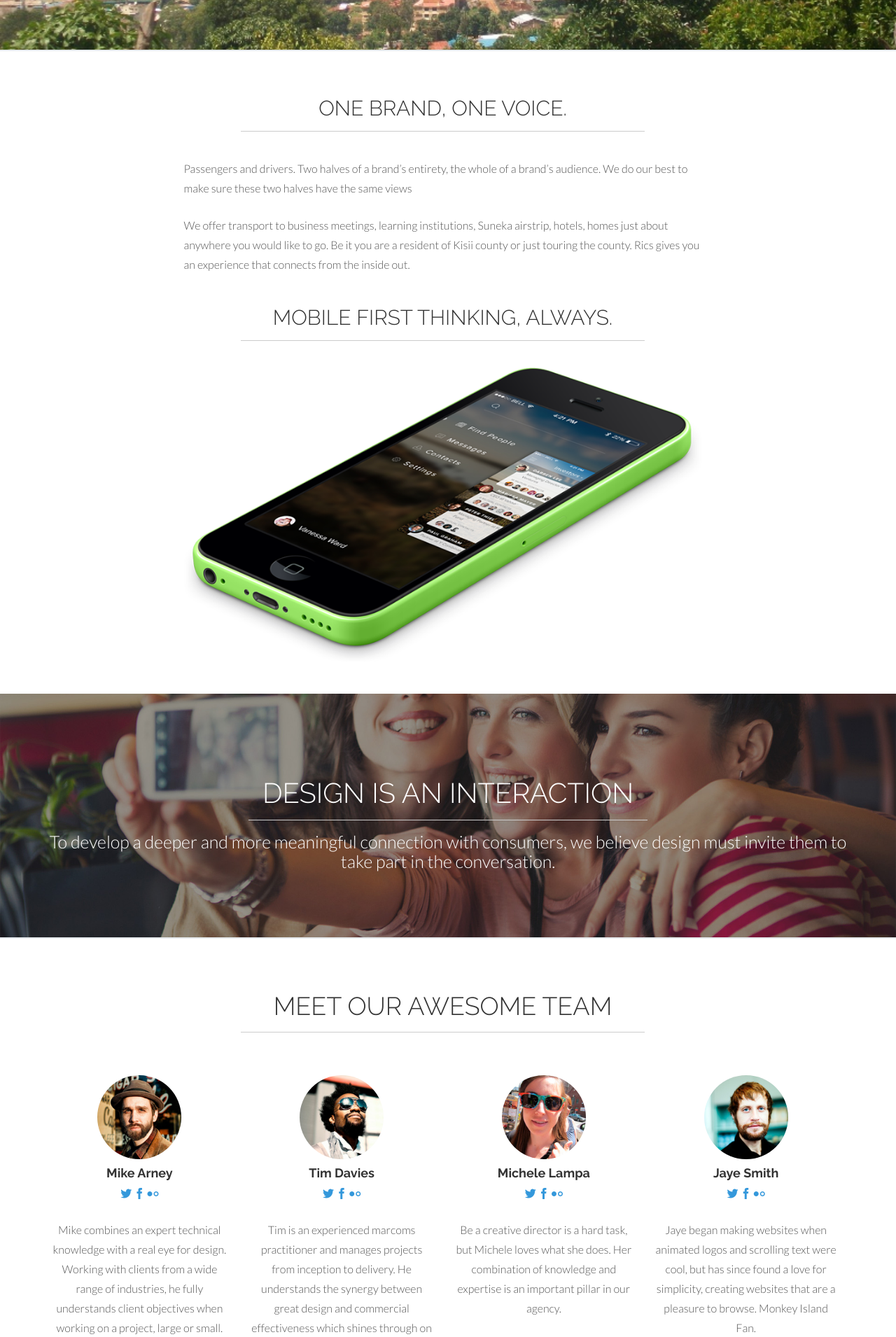
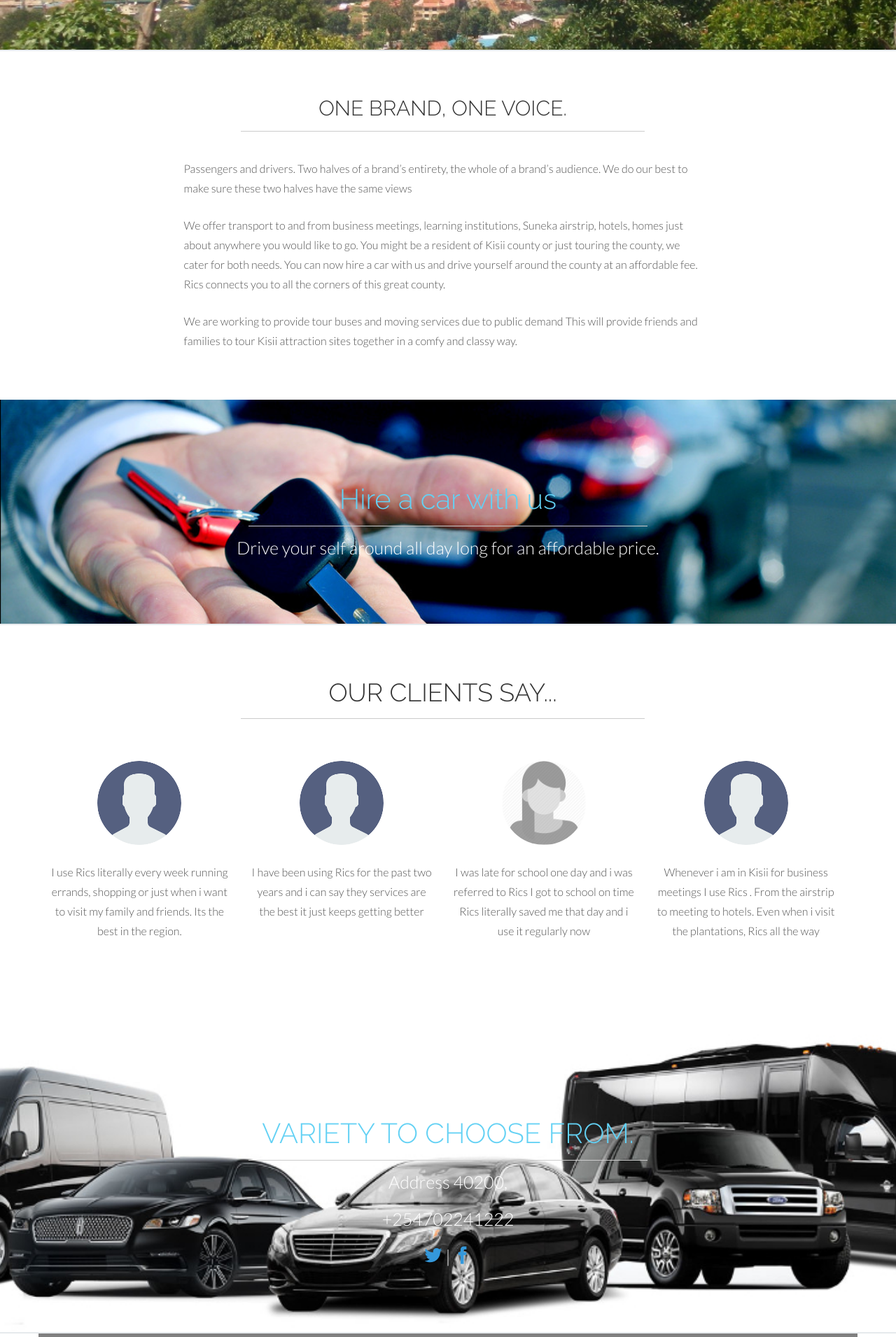
Before and after one commit to cesswairimu/Rics, a PHP site: page / in a window 1280 px wide. Shown: the part 1769-3679 px from the top of the page at 70% size. Run offline with PHP 8.4, Linux system fonts and the light colour scheme.

Commit message:
add images

```diff
--- a/assets/css/main.css
+++ b/assets/css/main.css
@@ -400,12 +400,12 @@ a:after {
 
 .textdivider h1 {
 	padding-top: 70px;
-	color: white;
+	color: #63D1F4;
 	font-size: 40px;
 }
 
 .textdivider p {
-	color: white;
+	color:white;
 	font-size: 25px;
 }
 
@@ -417,20 +417,21 @@ a:after {
 }
 
 .divider2 {
-	background-image: url('../img/bg/divider2.jpg')
-}
-
-.divider3 {
-	background-image: url('../img/bg/divider3.jpg');
-	margin-top: 0px;
-}
-
-.divider4 {
-	background-image: url('../img/bg/divider4.jpg')
+	background-image: url('../img/hire.jpg')
 }
 
 .divider6 {
-	background-image: url('../img/bg/divider6.jpg')
+	background-image: url('../img/fleet.jpg')
+}
+
+#footer {
+background-color: black;
+text-align: center;
+height: 50px;
+}
+
+h4 {
+color: white;
 }
 
 
@@ -610,6 +611,10 @@ a:after {
 	background: #f2f2f2;
 }
 
+#contact{
+    background-color: gray;
+}
+
 
 /* ==========================================================================
    MEDIA QUERIES
--- a/index.html
+++ b/index.html
@@ -147,21 +147,18 @@
 				<div class="col-lg-offset-2 col-lg-8">
 					<p>Passengers and drivers. Two halves of a brand’s entirety, the whole of a brand’s audience. We do our
                     best to make sure these two halves have the same views </p>
-					<p>We offer transport to business meetings, learning institutions,
+					<p>We offer transport to and from business meetings, learning institutions,
                     Suneka airstrip, hotels, homes just about anywhere you would like to go.
-                    Be it you are a resident of Kisii county or just touring the
-                    county. Rics gives you an experience that connects from the inside out.</p>
-					<p></p>
+                    You might be a resident of Kisii county or just touring the
+                    county, we cater for both needs.
+                    You can now hire a car with us and drive yourself around the county at an affordable fee.
+                    Rics connects you to all the corners of this great county.</p>
+					<p>
+                    We are working to provide tour buses and moving services  due to public demand
+                    This will provide friends and families to tour Kisii attraction sites together
+                    in a comfy and classy way.
+                    </p>
 				</div><!-- col-lg -->
-			</div><!-- row -->
-
-			<div class="row">
-				<h2 class="centered">MOBILE FIRST THINKING, ALWAYS.</h2>
-				<hr>
-				<br>
-				<div class="col-lg-offset-2 col-lg-8">
-					<img class="img-responsive" src="assets/img/iphone.png" alt="">
-				</div><!-- col -->
 			</div><!-- row -->
 		</div><!-- container -->
 
@@ -169,9 +166,9 @@
 		<!-- ==== SECTION DIVIDER2 -->
 		<section class="section-divider textdivider divider2">
 			<div class="container">
-				<h1>DESIGN IS AN INTERACTION</h1>
+				<h1>Hire a car with us</h1>
 				<hr>
-				<p>To develop a deeper and more meaningful connection with consumers, we believe design must invite them to take part in the conversation.</p>
+				<p>Drive your self around all day long for an affordable price.                </p>
 			</div><!-- container -->
 		</section><!-- section -->
 
@@ -179,329 +176,77 @@
 		<div class="container" id="team" name="team">
 		<br>
 			<div class="row white centered">
-				<h1 class="centered">MEET OUR AWESOME TEAM</h1>
+				<h1 class="centered">OUR CLIENTS SAY...</h1>
 				<hr>
 				<br>
 				<br>
 				<div class="col-lg-3 centered">
-					<img class="img img-circle" src="assets/img/team/team01.jpg" height="120px" width="120px" alt="">
+					<img class="img img-circle" src="assets/img/team/male.png" height="120px" width="120px" alt="">
+                    <p> I use Rics literally every week running errands, shopping or just when i want to
+                    visit my family and friends. Its the best in the region.
 					<br>
-					<h4><b>Mike Arney</b></h4>
-					<a href="#" class="icon icon-twitter"></a>
-					<a href="#" class="icon icon-facebook"></a>
-					<a href="#" class="icon icon-flickr"></a>
-					<p>Mike combines an expert technical knowledge with a real eye for design. Working with clients from a wide range of industries, he fully understands client objectives when working on a project, large or small.</p>
+					<h4><b>Mikey Salama</b></h4>
 				</div><!-- col-lg-3 -->
 
 				<div class="col-lg-3 centered">
-					<img class="img img-circle" src="assets/img/team/team02.jpg" height="120px" width="120px" alt="">
+					<img class="img img-circle" src="assets/img/team/male.png" height="120px" width="120px" alt="">
+                    <p>I have been using Rics for the past two years and i can say they
+                    services are the best it just keeps getting better </p>
 					<br>
-					<h4><b>Tim Davies</b></h4>
-					<a href="#" class="icon icon-twitter"></a>
-					<a href="#" class="icon icon-facebook"></a>
-					<a href="#" class="icon icon-flickr"></a>
-					<p>Tim is an experienced marcoms practitioner and manages projects from inception to delivery. He understands the synergy between great design and commercial effectiveness which shines through on every project.</p>
+					<h4><b>Timo Mmoja</b></h4>
 				</div><!-- col-lg-3 -->
 
 				<div class="col-lg-3 centered">
-					<img class="img img-circle" src="assets/img/team/team03.jpg" height="120px" width="120px" alt="">
+					<img class="img img-circle" src="assets/img/team/female.png" height="120px" width="120px" alt="">
+                    <p> I was late for school one day and i was referred to Rics
+                    I got to school on time Rics literally saved me that day and i use it regularly now</p>
 					<br>
-					<h4><b>Michele Lampa</b></h4>
-					<a href="#" class="icon icon-twitter"></a>
-					<a href="#" class="icon icon-facebook"></a>
-					<a href="#" class="icon icon-flickr"></a>
-					<p>Be a creative director is a hard task, but Michele loves what she does. Her combination of knowledge and expertise is an important pillar in our agency.</p>
+					<h4><b>Stacy Daniels</b></h4>
 				</div><!-- col-lg-3 -->
 
 				<div class="col-lg-3 centered">
-					<img class="img img-circle" src="assets/img/team/team04.jpg" height="120px" width="120px" alt="">
+					<img class="img img-circle" src="assets/img/team/male.png" height="120px" width="120px" alt="">
+                    <p> Whenever i am in Kisii for business meetings I use Rics
+                    . From the airstrip to meeting to hotels. Even when i visit the plantations, Rics all the way </p>
 					<br>
-					<h4><b>Jaye Smith</b></h4>
-					<a href="#" class="icon icon-twitter"></a>
-					<a href="#" class="icon icon-facebook"></a>
-					<a href="#" class="icon icon-flickr"></a>
-					<p>Jaye began making websites when animated logos and scrolling text were cool, but has since found a love for simplicity, creating websites that are a pleasure to browse. Monkey Island Fan.</p>
+					<h4><b>Jaden Mullah</b></h4>
 				</div><!-- col-lg-3 -->
 
 			</div><!-- row -->
 		</div><!-- container -->
 
-		<!-- ==== GREYWRAP ==== -->
-		<div id="greywrap">
-			<div class="container">
-				<div class="row">
-					<div class="col-lg-8 centered">
-						<img class="img-responsive" src="assets/img/macbook.png" align="">
-					</div>
-					<div class="col-lg-4">
-						<h2>We Are Hiring!</h2>
-						<p>Do you want to be one of use? Sure you want, because we are an awesome team!. Here we work hard every day to craft pixel perfect sites.</p>
-						<p><a class="btn btn-success">Contact Us</a></p>
-					</div>
-				</div><!-- row -->
-			</div>
-			<br>
-			<br>
-		</div><!-- greywrap -->
-
-		<!-- ==== SECTION DIVIDER3 -->
-		<section class="section-divider textdivider divider3">
-			<div class="container">
-				<h1>DESIGN SOLVE PROBLEMS</h1>
-				<hr>
-				<p>From the purely practical to the richly philosophical, design is the solution to a host of challenges.</p>
-			</div><!-- container -->
-		</section><!-- section -->
-
-		<!-- ==== PORTFOLIO ==== -->
-		<div class="container" id="portfolio" name="portfolio">
-		<br>
-			<div class="row">
-				<br>
-				<h1 class="centered">WE CREATE COOL STUFF</h1>
-				<hr>
-				<br>
-				<br>
-			</div><!-- /row -->
-			<div class="container">
-			<div class="row">
-
-				<!-- PORTFOLIO IMAGE 1 -->
-				<div class="col-md-4 ">
-			    	<div class="grid mask">
-						<figure>
-							<img class="img-responsive" src="assets/img/portfolio/folio01.jpg" alt="">
-							<figcaption>
-								<h5>DASHBOARD</h5>
-								<a data-toggle="modal" href="#myModal" class="btn btn-primary btn-lg">Take a Look</a>
-							</figcaption><!-- /figcaption -->
-						</figure><!-- /figure -->
-			    	</div><!-- /grid-mask -->
-				</div><!-- /col -->
-
-
-						 <!-- MODAL SHOW THE PORTFOLIO IMAGE. In this demo, all links point to this modal. You should create
-						      a modal for each of your projects. -->
-
-						  <div class="modal fade" id="myModal" tabindex="-1" role="dialog" aria-labelledby="myModalLabel" aria-hidden="true">
-						    <div class="modal-dialog">
-						      <div class="modal-content">
-						        <div class="modal-header">
-						          <button type="button" class="close" data-dismiss="modal" aria-hidden="true">&times;</button>
-						          <h4 class="modal-title">Project Title</h4>
-						        </div>
-						        <div class="modal-body">
-						          <p><img class="img-responsive" src="assets/img/portfolio/folio01.jpg" alt=""></p>
-						          <p>This project was crafted for Some Name corp. Detail here a little about your job requirements and the tools used. Tell about the challenges faced and what you and your team did to solve it.</p>
-						          <p><b><a href="#">Visit Site</a></b></p>
-						        </div>
-						        <div class="modal-footer">
-						          <button type="button" class="btn btn-default" data-dismiss="modal">Close</button>
-						        </div>
-						      </div><!-- /.modal-content -->
-						    </div><!-- /.modal-dialog -->
-						  </div><!-- /.modal -->
-
-
-				<!-- PORTFOLIO IMAGE 2 -->
-				<div class="col-md-4">
-			    	<div class="grid mask">
-						<figure>
-							<img class="img-responsive" src="assets/img/portfolio/folio02.jpg" alt="">
-							<figcaption>
-								<h5>UI DESIGN</h5>
-								<a data-toggle="modal" href="#myModal" class="btn btn-primary btn-lg">Take a Look</a>
-							</figcaption><!-- /figcaption -->
-						</figure><!-- /figure -->
-			    	</div><!-- /grid-mask -->
-				</div><!-- /col -->
-
-				<!-- PORTFOLIO IMAGE 3 -->
-				<div class="col-md-4">
-			    	<div class="grid mask">
-						<figure>
-							<img class="img-responsive" src="assets/img/portfolio/folio03.jpg" alt="">
-							<figcaption>
-								<h5>ANDROID PAGE</h5>
-								<a data-toggle="modal" href="#myModal" class="btn btn-primary btn-lg">Take a Look</a>
-							</figcaption><!-- /figcaption -->
-						</figure><!-- /figure -->
-			    	</div><!-- /grid-mask -->
-				</div><!-- /col -->
-			</div><!-- /row -->
-
-				<!-- PORTFOLIO IMAGE 4 -->
-			<div class="row">
-				<div class="col-md-4 ">
-			    	<div class="grid mask">
-						<figure>
-							<img class="img-responsive" src="assets/img/portfolio/folio04.jpg" alt="">
-							<figcaption>
-								<h5>PROFILE</h5>
-								<a data-toggle="modal" href="#myModal" class="btn btn-primary btn-lg">Take a Look</a>
-							</figcaption><!-- /figcaption -->
-						</figure><!-- /figure -->
-			    	</div><!-- /grid-mask -->
-				</div><!-- /col -->
-
-				<!-- PORTFOLIO IMAGE 5 -->
-				<div class="col-md-4">
-			    	<div class="grid mask">
-						<figure>
-							<img class="img-responsive" src="assets/img/portfolio/folio05.jpg" alt="">
-							<figcaption>
-								<h5>TWITTER STATUS</h5>
-								<a data-toggle="modal" href="#myModal" class="btn btn-primary btn-lg">Take a Look</a>
-							</figcaption><!-- /figcaption -->
-						</figure><!-- /figure -->
-			    	</div><!-- /grid-mask -->
-				</div><!-- /col -->
-
-				<!-- PORTFOLIO IMAGE 6 -->
-				<div class="col-md-4">
-			    	<div class="grid mask">
-						<figure>
-							<img class="img-responsive" src="assets/img/portfolio/folio06.jpg" alt="">
-							<figcaption>
-								<h5>PHONE MOCKUP</h5>
-								<a data-toggle="modal" href="#myModal" class="btn btn-primary btn-lg">Take a Look</a>
-							</figcaption><!-- /figcaption -->
-						</figure><!-- /figure -->
-			    	</div><!-- /grid-mask -->
-				</div><!-- /col -->
-			</div><!-- /row -->
-			<br>
-			<br>
-		</div><!-- /row -->
-	</div><!-- /container -->
-
-		<!-- ==== SECTION DIVIDER4 ==== -->
-		<section class="section-divider textdivider divider4">
-			<div class="container">
-				<h1>DESIGN CREATES EMOTIONAL CONNECTION</h1>
-				<hr>
-				<p>There’s more to design than meets the eye. It’s when it meets the heart that design creates a meaningful, lasting connection with the audience.</p>
-			</div><!-- container -->
-		</section><!-- section -->
-
-		<!-- ==== BLOG ==== -->
-		<div class="container" id="blog" name="blog">
-		<br>
-			<div class="row">
-				<br>
-				<h1 class="centered">WE ARE STORYTELLERS</h1>
-				<hr>
-				<br>
-				<br>
-			</div><!-- /row -->
-
-			<div class="row">
-				<div class="col-lg-6 blog-bg">
-					<div class="col-lg-4 centered">
-					<br>
-						<p><img class="img img-circle" src="assets/img/team/team04.jpg" width="60px" height="60px"></p>
-						<h4>Jaye Smith</h4>
-						<h5>Published Aug 30.</h5>
-					</div>
-					<div class="col-lg-8 blog-content">
-						<h2>We Define Success</h2>
-						<p>Armed with insight, we embark on designing the right brand experience that engages the audience. It encompasses both the strategic direction and creative execution that solves a business problem and brings the brand to life.</p>
-						<p>In the create phase, the big idea is unleashed to the world through different media touchpoints. This is when we watch the audience fall in love all over again with our client’s brand.</p>
-						<p><a href="#" class="icon icon-link"> Read More</a></p>
-						<br>
-					</div>
-				</div><!-- /col -->
-
-				<div class="col-lg-6 blog-bg">
-					<div class="col-lg-4 centered">
-					<br>
-						<p><img class="img img-circle" src="assets/img/team/team03.jpg" width="60px" height="60px"></p>
-						<h4>Michele Lampa</h4>
-						<h5>Published Aug 28.</h5>
-					</div>
-					<div class="col-lg-8 blog-content">
-						<h2>A Beautiful Story</h2>
-						<p>Armed with insight, we embark on designing the right brand experience that engages the audience. It encompasses both the strategic direction and creative execution that solves a business problem and brings the brand to life.</p>
-						<p>In the create phase, the big idea is unleashed to the world through different media touchpoints. This is when we watch the audience fall in love all over again with our client’s brand.</p>
-						<p><a href="#" class="icon icon-link"> Read More</a></p>
-						<br>
-					</div>
-				</div><!-- /col -->
-			</div><!-- /row -->
-			<br>
-			<br>
-		</div><!-- /container -->
-
-
 		<!-- ==== SECTION DIVIDER6 ==== -->
 		<section class="section-divider textdivider divider6">
 			<div class="container">
-				<h1>CRAFTED IN NEW YORK, USA.</h1>
+				<h1>VARIETY TO CHOOSE FROM.</h1>
 				<hr>
-				<p>Some Address 987,</p>
-				<p>+34 9884 4893</p>
-				<p><a class="icon icon-twitter" href="#"></a> | <a class="icon icon-facebook" href="#"></a></p>
+				<p> Address 40200,</p>
+                <p>+254702241222</p>
+				<p><a class="icon icon-twitter" href=https://twitter.com></a> | <a class="icon icon-facebook" href="#"></a></p>
 			</div><!-- container -->
 		</section><!-- section -->
 
 		<div class="container" id="contact" name="contact">
-			<div class="row">
 			<br>
-				<h1 class="centered">THANKS FOR VISITING US</h1>
+				<h1 class="centered">Contact Us</h1>
 				<hr>
 				<br>
 				<br>
-				<div class="col-lg-4">
+                <div align="center">
 					<h3>Contact Information</h3>
-					<p><span class="icon icon-home"></span> Some Address 987, NY<br/>
-						<span class="icon icon-phone"></span> +34 9884 4893 <br/>
-						<span class="icon icon-mobile"></span> +34 59855 9853 <br/>
-						<span class="icon icon-envelop"></span> <a href="#"> agency@blacktie.co</a> <br/>
-						<span class="icon icon-twitter"></span> <a href="#"> @blacktie_co </a> <br/>
-						<span class="icon icon-facebook"></span> <a href="#"> BlackTie Agency </a> <br/>
+					<p><span class="icon icon-home"></span> Address 40200<br/>
+						<span class="icon icon-phone"></span> +254702241222<br/>
+						<span class="icon icon-mobile"></span> +254702241222 <br/>
+						<span class="icon icon-envelop"></span> <a href="#"> ricscabs@customer.co.ke</a> <br/>
+						<span class="icon icon-twitter"></span> <a href="#"> @rics </a> <br/>
+						<span class="icon icon-facebook"></span> <a href="#"> Rics Cabs</a> <br/>
 					</p>
-				</div><!-- col -->
 
-				<div class="col-lg-4">
-					<h3>Newsletter</h3>
-					<p>Register to our newsletter and be updated with the latests information regarding our services, offers and much more.</p>
-					<p>
-						<form class="form-horizontal" role="form">
-						  <div class="form-group">
-						    <label for="inputEmail1" class="col-lg-4 control-label"></label>
-						    <div class="col-lg-10">
-						      <input type="email" class="form-control" id="inputEmail1" placeholder="Email">
-						    </div>
-						  </div>
-						  <div class="form-group">
-						    <label for="text1" class="col-lg-4 control-label"></label>
-						    <div class="col-lg-10">
-						      <input type="text" class="form-control" id="text1" placeholder="Your Name">
-						    </div>
-						  </div>
-						  <div class="form-group">
-						    <div class="col-lg-10">
-						      <button type="submit" class="btn btn-success">Sign in</button>
-						    </div>
-						  </div>
-					   </form><!-- form -->
-					</p>
-				</div><!-- col -->
-
-				<div class="col-lg-4">
-					<h3>Support Us</h3>
-					<p>Lorem Ipsum is simply dummy text of the printing and typesetting industry. Lorem Ipsum has been the industry's standard dummy text ever since the 1500s, when an unknown printer took a galley of type and scrambled it to make a type specimen book.</p>
-				</div><!-- col -->
-
-			</div><!-- row -->
-
-		</div><!-- container -->
-
-		<div id="footerwrap">
-			<div class="container">
-				<h4>Created by <a href="http://blacktie.co">BlackTie.co</a> - Copyright 2014</h4>
+                </div>
+                </div>
+			<div id="footer">
+				<h4> Copyright 2018 Rics Taxi and Car Hire</h4>
 			</div>
-		</div>
 
     <!-- Bootstrap core JavaScript
     ================================================== -->
```
Also changed, not shown: assets/img/fleet.jpg (added), assets/img/hire.jpg (added), assets/img/team/female.png (added), assets/img/team/male.png (added), assets/img/team/team01.jpg (deleted), assets/img/team/team02.jpg (deleted), assets/img/team/team03.jpg (deleted), assets/img/team/team04.jpg (deleted).
